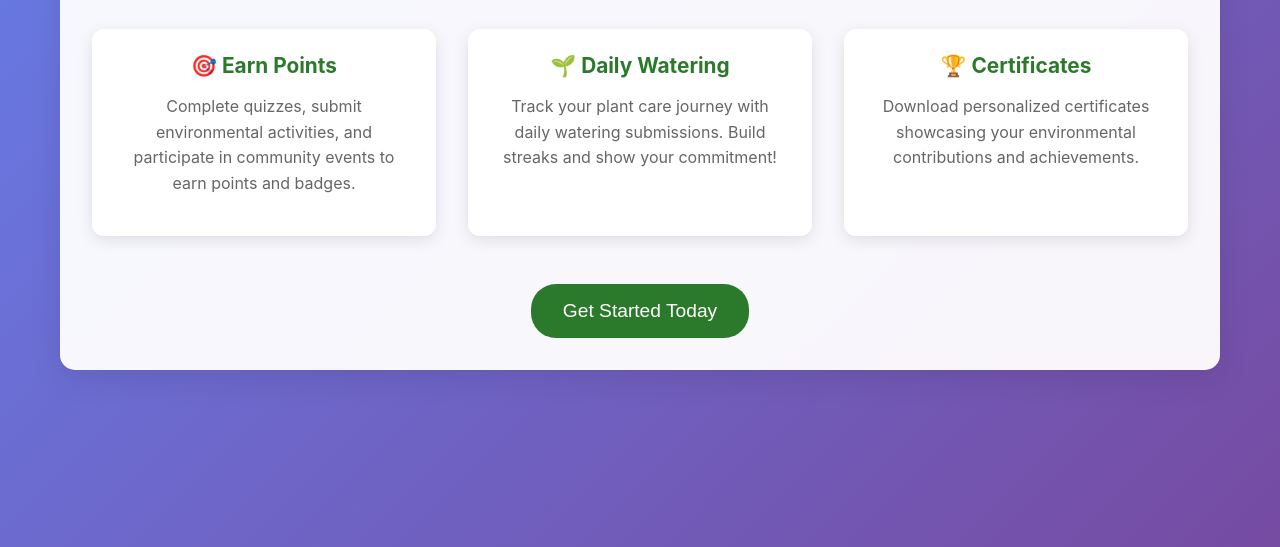
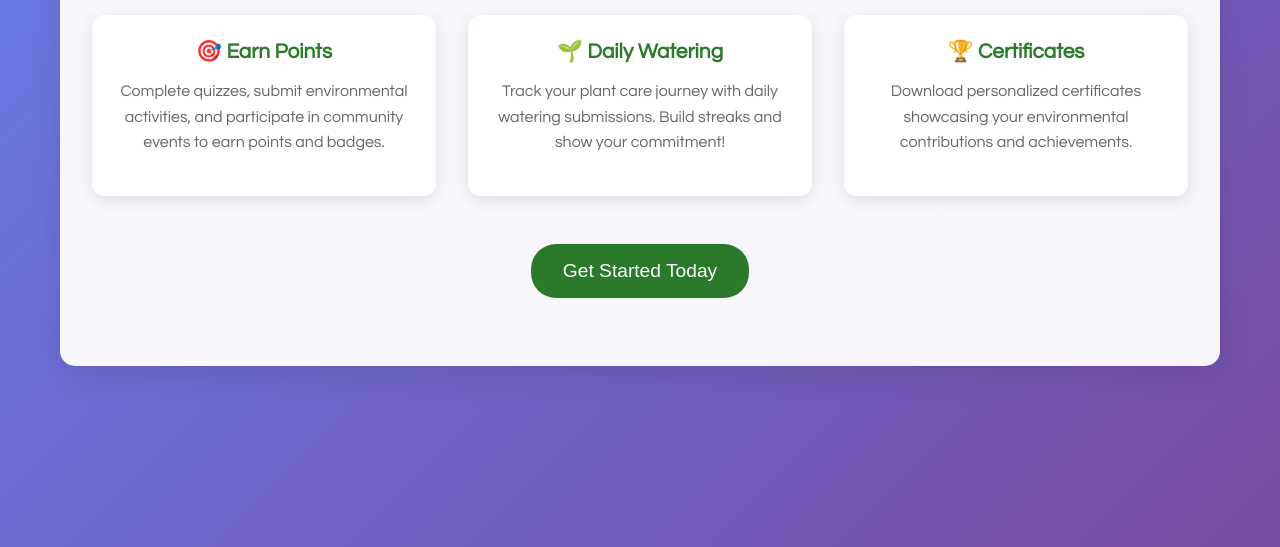
Before and after one commit to Array-Avengers-SIH/EcoPlay, a plain HTML site: page index.html in a window 1280 px wide. Shown: the part 253-800 px from the top of the page. Drawn offline with Linux system fonts and the light colour scheme.

Commit message:
Update styles.css

```diff
--- a/styles.css
+++ b/styles.css
@@ -6,11 +6,12 @@
 }
 
 body {
-  font-family: -apple-system, BlinkMacSystemFont, "Segoe UI", Roboto, sans-serif;
+  font-family: "Century Gothic", sans-serif;
   background: linear-gradient(135deg, #667eea 0%, #764ba2 100%);
   min-height: 100vh;
   color: #333;
 }
+
 
 .container {
   max-width: 1200px;
```
